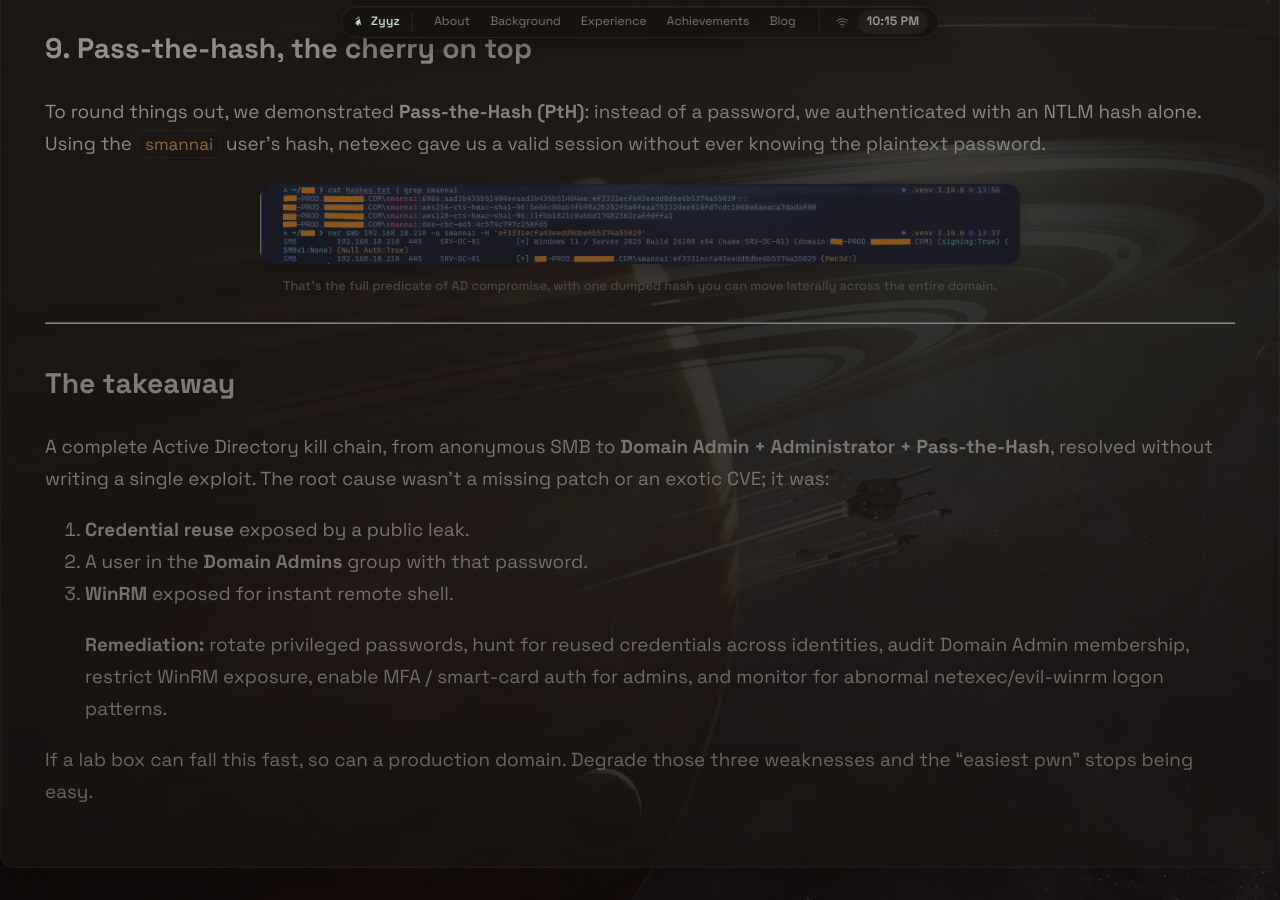
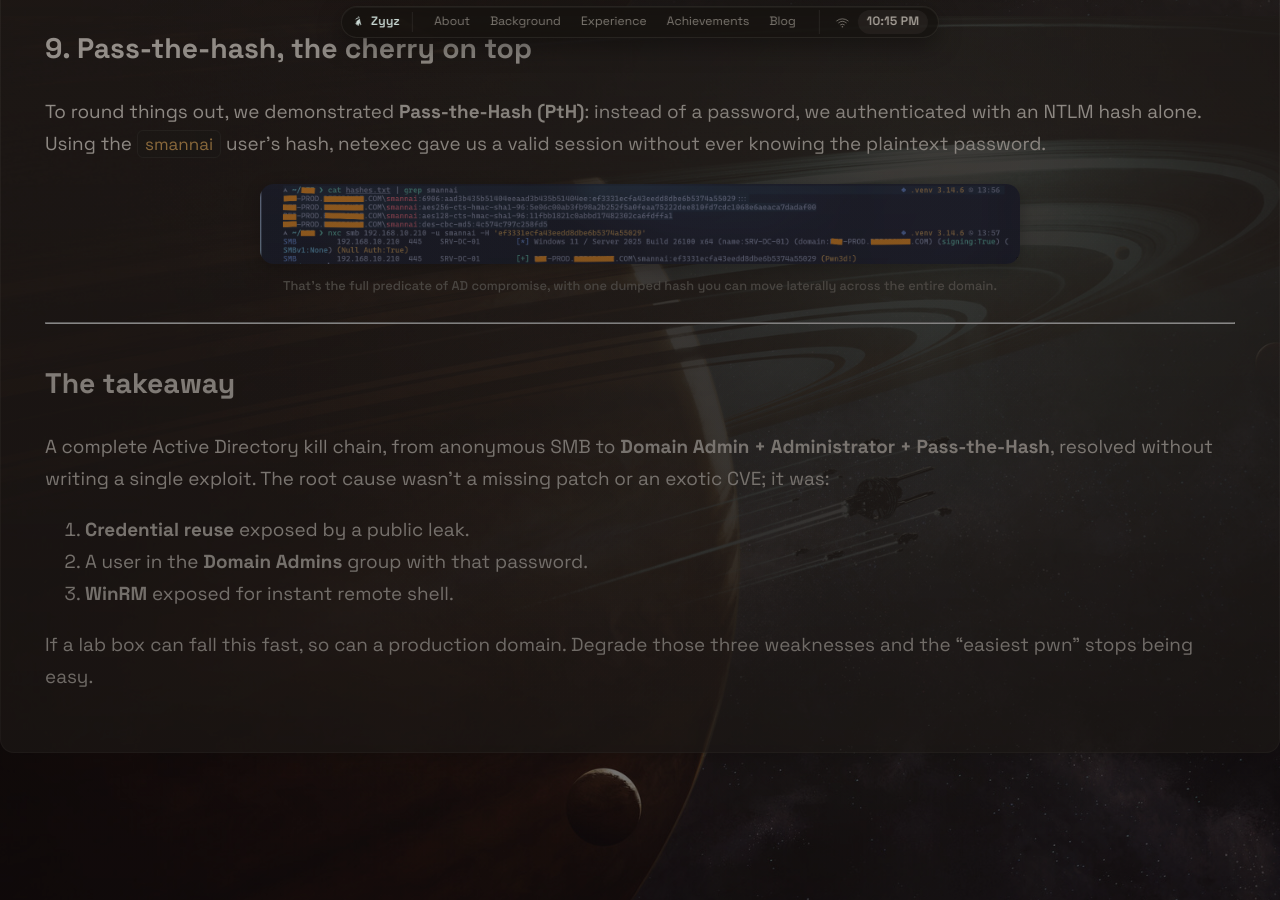
Before and after one commit to 0xZyyz/0xZyyz.github.io, a Jekyll site: the page built from _posts/2026-08-29-internal-ad-pentest-internship.md, in a window 1280 px wide and 900 px high, scrolled down 4484 px. Built offline with Jekyll 4.4.1, drawn with Linux system fonts in a browser that asks for light colours.

Commit message:
Remove remediation block

```diff
--- a/_posts/2026-08-29-internal-ad-pentest-internship.md
+++ b/_posts/2026-08-29-internal-ad-pentest-internship.md
@@ -93,6 +93,4 @@ A complete Active Directory kill chain, from anonymous SMB to **Domain Admin + A
 2. A user in the **Domain Admins** group with that password.
 3. **WinRM** exposed for instant remote shell.
 
-> **Remediation:** rotate privileged passwords, hunt for reused credentials across identities, audit Domain Admin membership, restrict WinRM exposure, enable MFA / smart-card auth for admins, and monitor for abnormal netexec/evil-winrm logon patterns.
-
 If a lab box can fall this fast, so can a production domain. Degrade those three weaknesses and the "easiest pwn" stops being easy.
```
